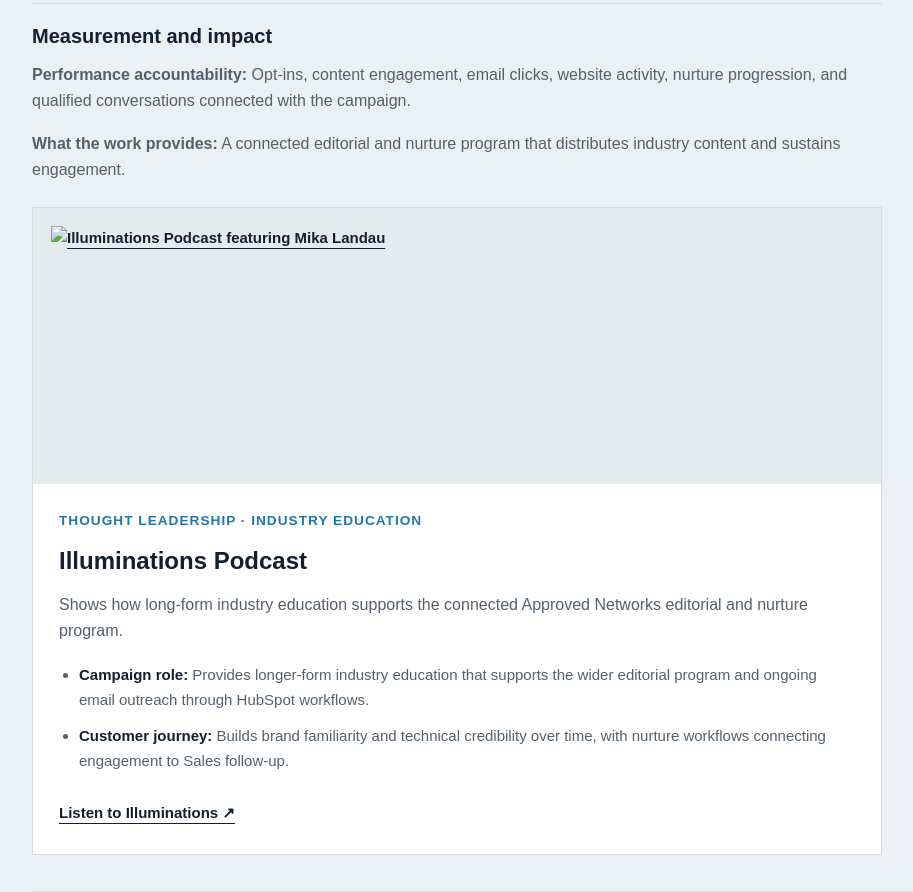
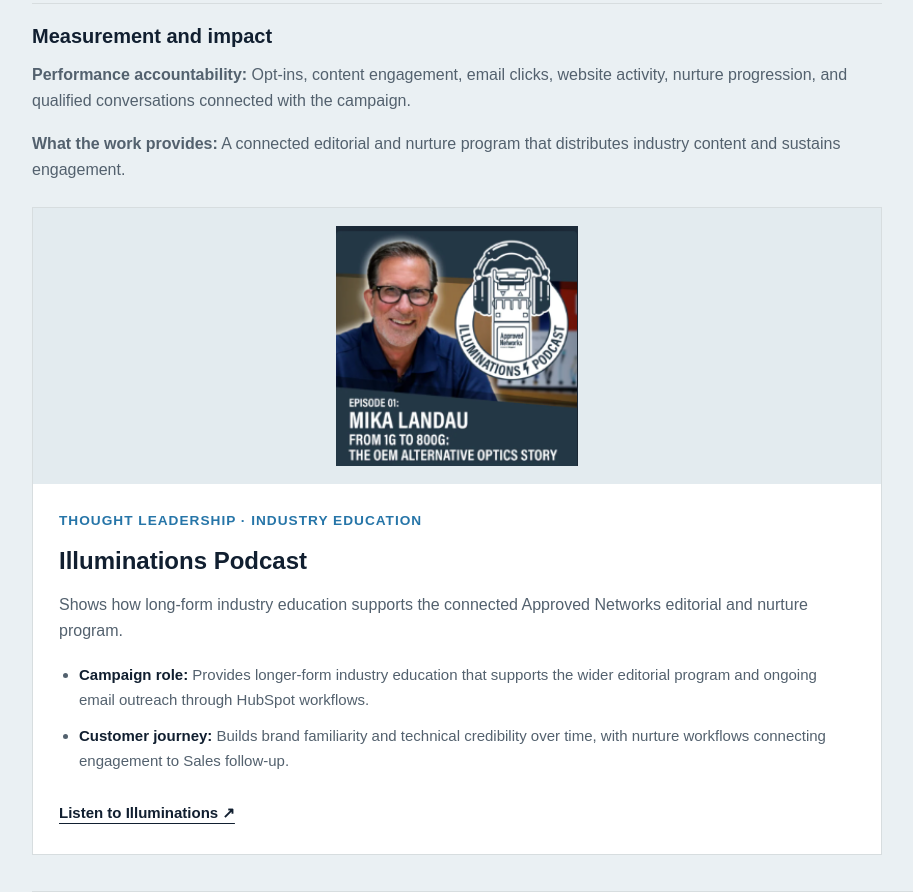
Before and after one commit to KMiale/KMiale.github.io, a plain HTML site: page index.html in a window 1280 px wide. Shown: the part 7388-8280 px from the top of the page, without its empty margins (28-941 px from the left). Drawn offline with Linux system fonts and the light colour scheme.

Commit message:
Update index.html

```diff
--- a/index.html
+++ b/index.html
@@ -197,7 +197,14 @@ main>section:nth-of-type(odd){background:#eaf0f3}main>section:nth-of-type(even){
     preview.rel = "noopener";
 
     const image = document.createElement("img");
-    image.src = "samples/" + sample.image;
+    const rootImages = {
+  "sales-proof": "Approved Networks Lab Video Thumbnail.png",
+  "thought-leadership": "Approved Networks Pod Cast.png"
+};
+
+image.src = rootImages[sample.section]
+  ? "./" + encodeURIComponent(rootImages[sample.section])
+  : "./samples/" + sample.image;
     image.alt = sample.alt;
     image.loading = "lazy";
     preview.append(image);
```
